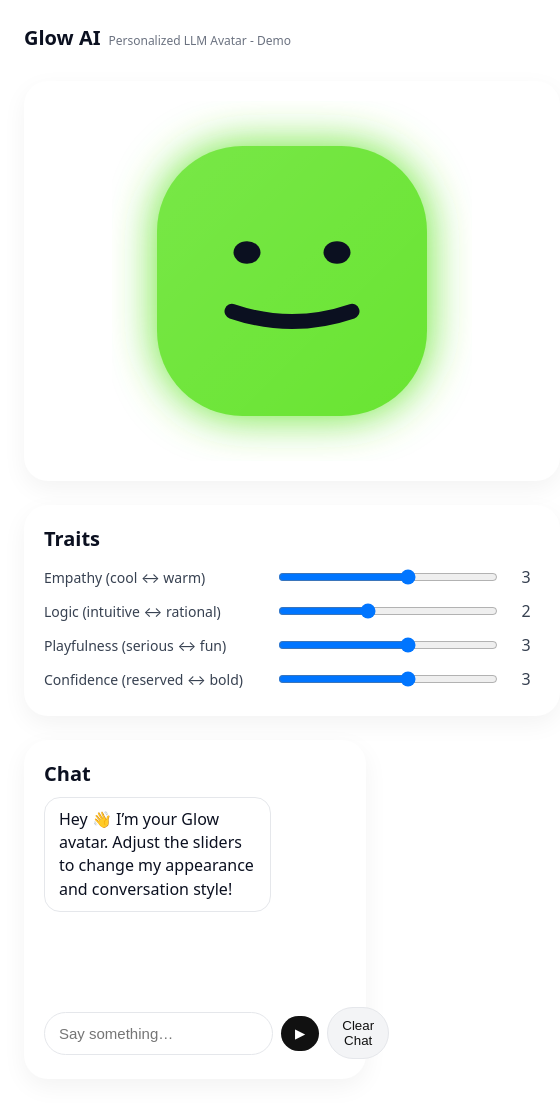
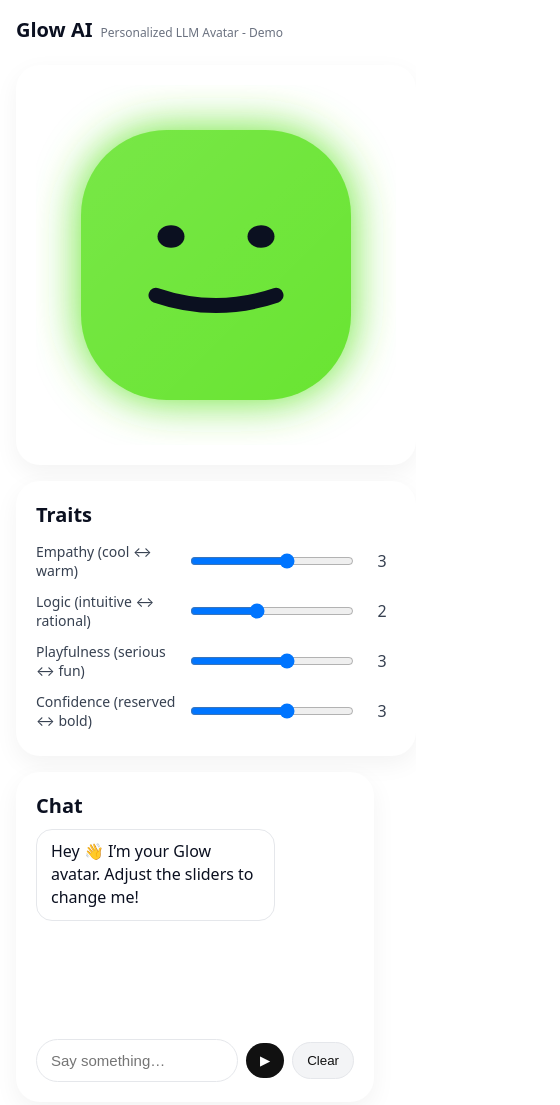
Before and after one commit to maxvi11e/glow-toy, a plain HTML site: page index.html in a window 390 px wide. Shown: the whole page, 560 px wide, since content can reach past the window. Drawn offline with Linux system fonts and the light colour scheme.

Commit message:
ui fix for mobile

```diff
--- a/index.html
+++ b/index.html
@@ -8,24 +8,24 @@
     :root { --bg:#fff; --ink:#0b1020; --muted:#6b7280; --card:#fff; --line:#e5e7eb }
     *{box-sizing:border-box} html,body{height:100%}
     body{margin:0; font-family: system-ui, -apple-system, Segoe UI, Roboto, sans-serif; background:var(--bg); color:var(--ink)}
-    .wrap{min-height:100vh; padding:24px; display:flex; flex-direction:column; gap:24px}
-    .grid{display:grid; gap:24px; grid-template-columns:1fr}
+    .wrap{min-height:100vh; padding:16px; display:flex; flex-direction:column; gap:16px}
+    .grid{display:grid; gap:16px; grid-template-columns:1fr}
     @media(min-width:900px){ .grid{grid-template-columns:1fr 1fr} }
-    .card{background:var(--card); border:none; border-radius:24px; box-shadow:0 8px 24px rgba(0,0,0,.05); padding:20px}
+    .card{background:var(--card); border:none; border-radius:24px; box-shadow:0 8px 24px rgba(0,0,0,.05); padding:20px; width:100%}
     .h2{font-size:20px; font-weight:700; margin:0 0 6px}
     .muted{color:var(--muted)}
-    .row{display:flex; align-items:center; gap:12px; padding:6px 0}
-    .label{width:220px; font-size:14px; color:#374151}
+    .row{display:flex; align-items:center; gap:12px; padding:6px 0; flex-wrap:wrap}
+    .label{flex:1; font-size:14px; color:#374151; min-width:140px}
     .num{width:28px; text-align:center; font-variant-numeric:tabular-nums; color:#374151}
-    .slider{width:220px}
+    .slider{flex:2; min-width:120px}
     .avatarWrap{display:flex; flex-direction:column; align-items:center; user-select:none}
     .chat{display:flex; flex-direction:column; gap:10px; min-height:200px; margin:10px 0; max-height:300px; overflow-y:auto}
     .bubble{max-width:75%; padding:10px 14px; border-radius:16px; line-height:1.45; white-space:pre-wrap; word-wrap:break-word}
     .user{align-self:flex-end; background:#f3f4f6}
     .assistant{align-self:flex-start; background:#fff; border:1px solid var(--line)}
-    .inputRow{display:flex; gap:8px; align-items:center}
-    .inputRow input[type="text"]{flex:1; padding:12px 14px; border:1px solid var(--line); border-radius:999px; font-size:15px}
-    .btn{padding:10px 14px; border:none; background:#111; color:#fff; border-radius:999px; cursor:pointer}
+    .inputRow{display:flex; gap:8px; align-items:center; flex-wrap:nowrap}
+    .inputRow input[type="text"]{flex:1; padding:12px 14px; border:1px solid var(--line); border-radius:999px; font-size:15px; min-width:0}
+    .btn{padding:10px 14px; border:none; background:#111; color:#fff; border-radius:999px; cursor:pointer; white-space:nowrap}
     .btn.sec{background:#f3f4f6; color:#111; border:1px solid var(--line)}
     .stack{display:flex; gap:8px; flex-wrap:wrap; align-items:center}
     .tiny{font-size:12px; color:var(--muted)}
@@ -55,42 +55,35 @@
   </div>
 
   <!-- Chat -->
-  <div class="card">
+  <div class="card" style="flex:1">
     <div class="h2">Chat</div>
     <div id="chat" class="chat"></div>
     <div class="inputRow">
       <input id="prompt" type="text" placeholder="Say something…" />
       <button class="btn" id="send">▶</button>
-      <button class="btn sec" id="clear">Clear Chat</button>
+      <button class="btn sec" id="clear">Clear</button>
     </div>
   </div>
 </div>
 
 <script>
-  // --------- tiny state helpers ----------
+  // ---- state helpers ----
   const LS = { traits:"glow_traits_local", msgs:"glow_msgs_local" };
   const $ = (q) => document.querySelector(q);
   const save = (k,v)=>localStorage.setItem(k, JSON.stringify(v));
   const load = (k,f)=>{try{const r=localStorage.getItem(k);return r?JSON.parse(r):f}catch{return f}};
 
-  // --------- avatar math ----------
   const MAX = 5;
   const clamp=(n,min=0,max=MAX)=>Math.max(min,Math.min(max,n));
 
   function seedFromTraits(t){
-    // Empathy inverted: higher = warmer
-    const empathyW = clamp(t.empathy)/MAX; // 0 = cool, 5 = warm
+    const empathyW = clamp(t.empathy)/MAX;
     const rational = clamp(t.logic)/MAX;
     const conf = clamp(t.confidence)/MAX;
     const playful = clamp(t.playfulness)/MAX;
-
-    // Hue: 210 (cool blue) → 30 (warm orange) as empathy increases
     const hue = Math.round(210 * (1 - empathyW) + 30 * empathyW);
-
-    // Keep saturation tied to playfulness; make warmer slightly darker (same intent as original, now applied to warmness)
     const sat = Math.round(50 + playful * 45);
     const lig = Math.round(50 + playful * 12 - empathyW * 5);
-
     return {
       fill: `hsl(${hue}, ${sat}%, ${lig}%)`,
       r: Math.min(90, Math.round(90 - rational * 82)),
@@ -101,22 +94,18 @@
       glow: 8 + Math.round(conf * 12),
     };
   }
-
   function renderAvatar(t){
     const s = seedFromTraits(t);
     const id = Math.random().toString(36).slice(2);
-
     const eye = (x) =>
       s.eyes==="squares" ? `<rect x="${x-9}" y="92" width="18" height="18" rx="2" fill="#0b1020"/>` :
       s.eyes==="ovals"   ? `<ellipse cx="${x}" cy="101" rx="9" ry="7.5" fill="#0b1020"/>` :
                            `<circle cx="${x}" cy="101" r="7.5" fill="#0b1020"/>`;
-
     const mouth = s.smile
       ? `M80 ${145 - s.smileLift} Q120 ${145 + s.smileAmt - s.smileLift} 160 ${145 - s.smileLift}`
       : `M92 142 H148`;
-
     $("#avatar").innerHTML = `
-      <svg width="360" height="360" viewBox="0 0 240 240" role="img" aria-label="Glow avatar">
+      <svg width="360" height="360" viewBox="0 0 240 240" role="img">
         <defs>
           <linearGradient id="ov-${id}" x1="0%" y1="0%" x2="100%" y2="100%">
             <stop offset="0%" stop-color="white" stop-opacity="0.12"/>
@@ -128,14 +117,13 @@
           </filter>
         </defs>
         <rect x="30" y="30" width="180" height="180" rx="${s.r}" fill="${s.fill}" filter="url(#f-${id})"/>
-        <rect x="30" y="30" width="180" height="180" rx="${s.r}" fill="url(#ov-${id})" pointer-events="none"/>
+        <rect x="30" y="30" width="180" height="180" rx="${s.r}" fill="url(#ov-${id})"/>
         ${eye(90)} ${eye(150)}
         <path d="${mouth}" stroke="#0b1020" stroke-width="10" stroke-linecap="round" fill="none"/>
       </svg>
     `;
   }
 
-  // --------- init traits + wire sliders ----------
   const traits = load(LS.traits, { empathy:3, logic:2, playfulness:3, confidence:3 });
   $("#empathy").value = traits.empathy; $("#numEmp").textContent = traits.empathy;
   $("#logic").value   = traits.logic;   $("#numLog").textContent = traits.logic;
@@ -157,121 +145,71 @@
   bindSlider("#play","#numPlay","playfulness");
   bindSlider("#conf","#numConf","confidence");
 
-  // --------- chat state ----------
   const chatEl = $("#chat");
-  const msgs = load(LS.msgs, [{ role:"assistant", text:"Hey 👋 I’m your Glow avatar. Adjust the sliders to change my appearance and conversation style!" }]);
+  const msgs = load(LS.msgs, [{ role:"assistant", text:"Hey 👋 I’m your Glow avatar. Adjust the sliders to change me!" }]);
   const renderMsg = (m)=>`<div class="bubble ${m.role}">${m.text.replace(/</g,"&lt;")}</div>`;
   function repaint() {
     chatEl.innerHTML = msgs.map(renderMsg).join("");
-    chatEl.scrollTop = chatEl.scrollHeight; // auto-scroll
+    chatEl.scrollTop = chatEl.scrollHeight;
   }
   repaint();
 
-  // --------- traits → system message ----------
   function traitsSystemMessage(t){
-    // Higher empathy = warmer tone words
     const empathyMap = ["terse","brisk","balanced","warm","caring","nurturing"][t.empathy];
     const logicMap = ["intuitive","casual","balanced","structured","analytical","formal"][t.logic];
     const playMap = ["grounded","plain","spry","colorful","playful","whimsical"][t.playfulness];
     const confMap = ["neutral","soft","balanced","assured","confident","upbeat"][t.confidence];
-
     return `Adopt this style:
 - Tone: ${empathyMap}, ${confMap}
 - Reasoning: ${logicMap}
 - Flair: ${playMap}
-Constraints:
-- Keep answers concise.
-- Match user vibe; don't overdo persona.
-- If asked for steps, give one step at a time.`;
+Keep answers concise.`;
   }
 
-  // --------- streaming chat via /api/chat ----------
-  let streaming = false;
-  let lastChunk = "";
-
+  let streaming = false; let lastChunk="";
   async function send(){
     if (streaming) return;
     const input = $("#prompt");
     const t = (input.value || "").trim();
     if (!t) return;
-
     input.value = "";
     msgs.push({ role:"user", text:t }, { role:"assistant", text:"" });
     save(LS.msgs, msgs); repaint();
     lastChunk = "";
 
-    // Build history with system message derived from sliders
-    const history = [
-      { role: "system", content: traitsSystemMessage(traits) },
-      ...msgs.map(m => ({ role: m.role, content: m.text }))
-    ];
+    const history = [{ role: "system", content: traitsSystemMessage(traits) }, ...msgs.map(m => ({ role: m.role, content: m.text }))];
 
     try {
       streaming = true;
-      const resp = await fetch("/api/chat", {
-        method: "POST",
-        headers: { "Content-Type": "application/json" },
-        body: JSON.stringify({
-          model: "gpt-4o-mini",
-          stream: true,
-          messages: history,
-          temperature: 0.7
-        })
-      });
+      const resp = await fetch("/api/chat",{method:"POST",headers:{"Content-Type":"application/json"},body:JSON.stringify({model:"gpt-4o-mini",stream:true,messages:history,temperature:0.7})});
       if (!resp.ok) throw new Error("HTTP " + resp.status);
       if (!resp.body) throw new Error("No response body");
-
-      const reader = resp.body.getReader();
-      const decoder = new TextDecoder();
-      let buffer = "";
-
+      const reader = resp.body.getReader(); const decoder = new TextDecoder(); let buffer="";
       while (true) {
-        const { done, value } = await reader.read();
-        if (done) break;
-
+        const { done, value } = await reader.read(); if (done) break;
         buffer += decoder.decode(value, { stream: true });
-        const events = buffer.split("\n\n");
-        buffer = events.pop() || "";
-
+        const events = buffer.split("\n\n"); buffer = events.pop() || "";
         for (const ev of events) {
           if (!ev.startsWith("data:")) continue;
-          const json = ev.slice(5).trim();
-          if (!json || json === "[DONE]") continue;
-
+          const json = ev.slice(5).trim(); if (!json || json==="[DONE]") continue;
           try {
             const pkt = JSON.parse(json);
             const delta = pkt?.choices?.[0]?.delta?.content || "";
             if (!delta) continue;
-            if (delta === lastChunk) continue;
-            lastChunk = delta;
-
-            const last = msgs[msgs.length - 1];
-            if (last && last.role === "assistant") last.text += delta;
-
+            if (delta===lastChunk) continue; lastChunk=delta;
+            const last = msgs[msgs.length-1]; if (last && last.role==="assistant") last.text += delta;
             save(LS.msgs, msgs); repaint();
           } catch {}
         }
       }
     } catch (e) {
-      const last = msgs[msgs.length - 1];
-      if (last && last.role === "assistant") last.text = last.text || "⚠️ Error receiving response.";
-      save(LS.msgs, msgs); repaint();
-      console.error(e);
-    } finally {
-      streaming = false;
-    }
+      const last = msgs[msgs.length-1]; if (last && last.role==="assistant") last.text = last.text || "⚠️ Error.";
+      save(LS.msgs, msgs); repaint(); console.error(e);
+    } finally { streaming=false; }
   }
-
   $("#send").onclick = send;
-  $("#prompt").addEventListener("keydown", (e)=>{
-    if (e.key === "Enter" && !e.repeat) { e.preventDefault(); send(); }
-  });
-  $("#clear").onclick = ()=>{
-    msgs.length = 0;
-    msgs.push({ role:"assistant", text:"Hey 👋 I’m your Glow avatar. Try chatting with me!" });
-    localStorage.removeItem(LS.msgs);
-    repaint();
-  };
+  $("#prompt").addEventListener("keydown", (e)=>{ if (e.key==="Enter" && !e.repeat){e.preventDefault(); send();}});
+  $("#clear").onclick = ()=>{ msgs.length=0; msgs.push({role:"assistant",text:"Hey 👋 I’m your Glow avatar. Try chatting!"}); localStorage.removeItem(LS.msgs); repaint(); };
 </script>
 </body>
 </html>
```
